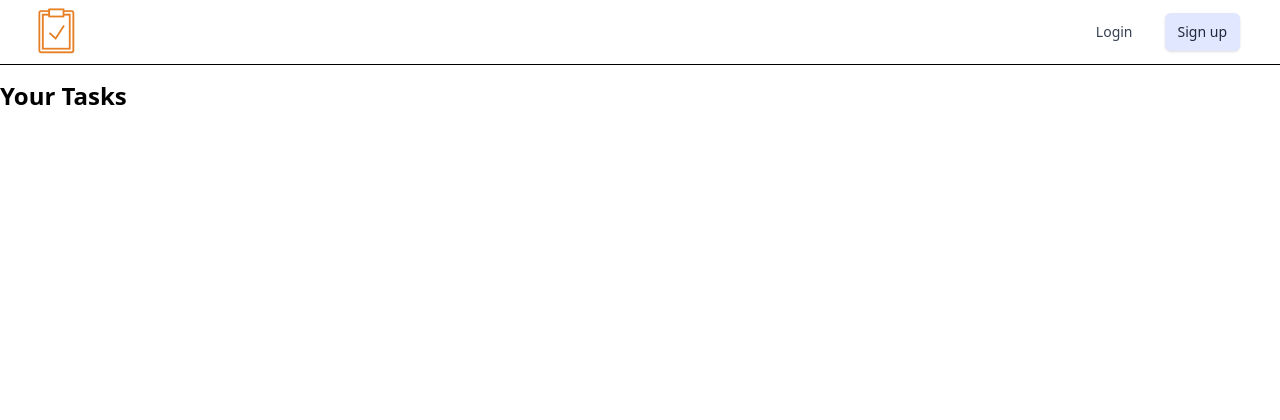
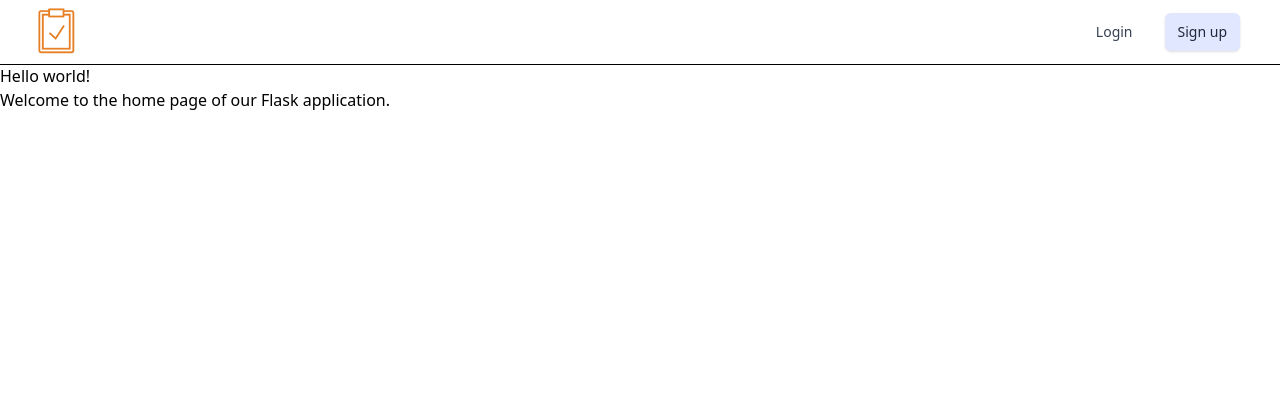
Before and after one commit to johnclamy/tasklistproject, a Flask app: page / in a window 1280 px wide. Shown: the top 420 px of the page. Run offline with Flask 3, Linux system fonts and the light colour scheme; style sheets or scripts are compiled from the project's sources.

Commit message:
remove the main tag from the bolck content

```diff
--- a/templates/index.html
+++ b/templates/index.html
@@ -1,7 +1,6 @@
 {% extends "base.html" %}
-
+{% block title %}Welcome to the Home page{% endblock %}
 {% block content %}
-    <main class="container mx-auto mt-4 grow">
-        <h2 class="text-2xl font-bold mb-4">Your Tasks</h2>
-    </main>
+    <h1>Hello world!</h1>
+    <p>Welcome to the home page of our Flask application.</p>
 {% endblock %}
```
